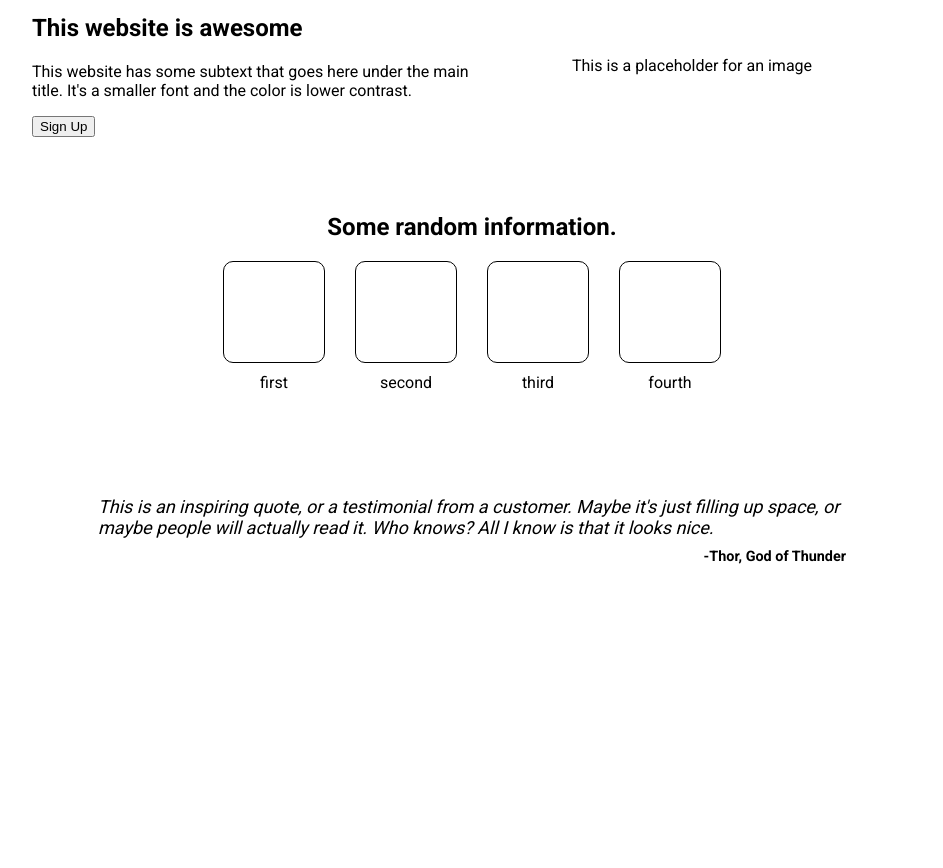
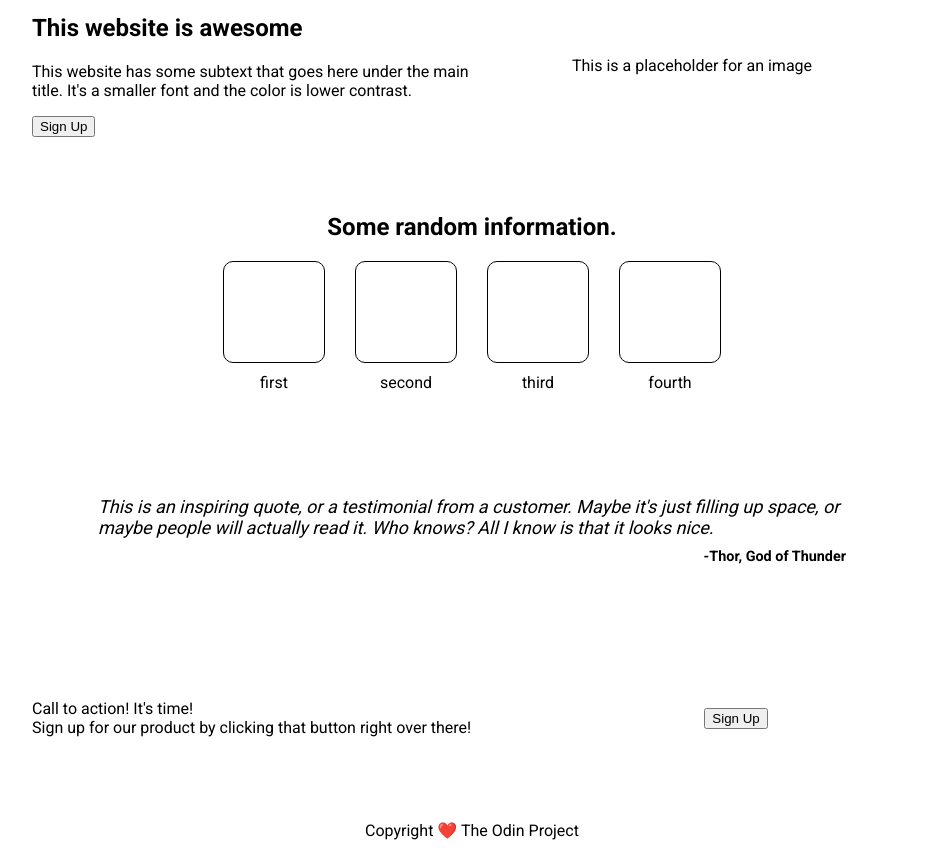
Before and after one commit to svillanueva-git/project-landing-page, a plain HTML site: page index.html in a window 1280 px wide. Shown: the part 57-925 px from the top of the page, without its empty margins (168-1111 px from the left). Drawn offline with Linux system fonts and the light colour scheme.

Commit message:
section-4 skeleton done

```diff
--- a/css/styles.css
+++ b/css/styles.css
@@ -104,3 +104,37 @@ ul {
   font-size: .90em;
   font-weight: 600;
 }
+
+/* Section 4 */
+
+.section-4 {
+  display: flex;
+  flex-direction: column;
+}
+
+.action-banner {
+  display: flex;
+  justify-content: space-between;
+  flex: 1;  /* This is what pushes the footer to the bottom!! */
+}
+
+.banner-left {
+  display: flex;
+  flex-direction: column;
+  justify-content: center;
+}
+
+.button {
+  width: 40%;
+  display: flex;
+  justify-content: center;
+  align-items: center;
+  flex-shrink: 0;
+}
+
+.footer {
+  height: 75px;
+  display: flex;
+  justify-content: center;
+  align-items: center;
+}
--- a/index.html
+++ b/index.html
@@ -1,5 +1,6 @@
 <!DOCTYPE html>
 <html lang="en">
+
 <head>
   <link rel="stylesheet" href="css/styles.css">
   <meta charset="UTF-8">
@@ -7,6 +8,7 @@
   <meta name="viewport" content="width=device-width, initial-scale=1.0">
   <title>Document</title>
 </head>
+
 <body>
 
   <section class="section-1">
@@ -25,7 +27,8 @@
     <div class="title-content">
       <div class="title-left">
         <h1>This website is awesome</h1>
-        <p>This website has some subtext that goes here under the main title. It's a smaller font and the color is lower contrast.</p>
+        <p>This website has some subtext that goes here under the main title. It's a smaller font and the color is lower
+          contrast.</p>
         <button class="sign-up">Sign Up</button>
       </div>
       <div class="title-right">
@@ -69,9 +72,20 @@
   </section>
 
   <section class="section-4">
-
+    <div class="action-banner">
+      <div class="banner-left">
+        <text>Call to action! It's time!</text>
+        <text>Sign up for our product by clicking that button right over there!</text>
+      </div>
+      <div class="button">
+        <button>Sign Up</button>
+      </div>
+    </div>
+    <div class="footer">
+      Copyright ❤️ The Odin Project
+    </div>
   </section>
 
+</body>
 
-</body>
 </html>
```
